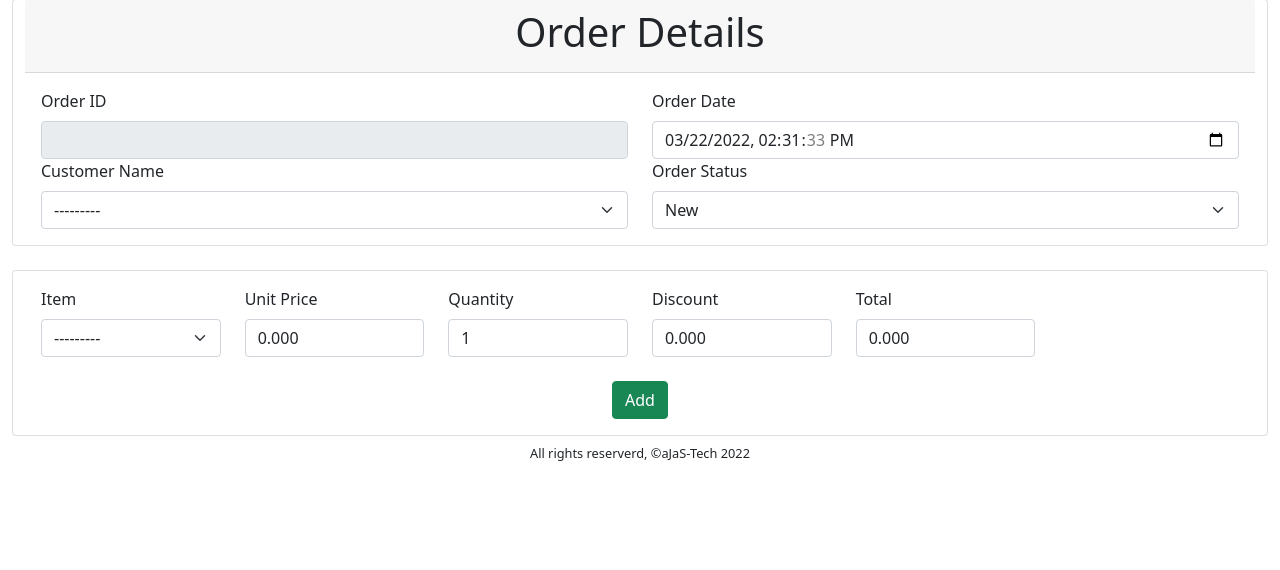
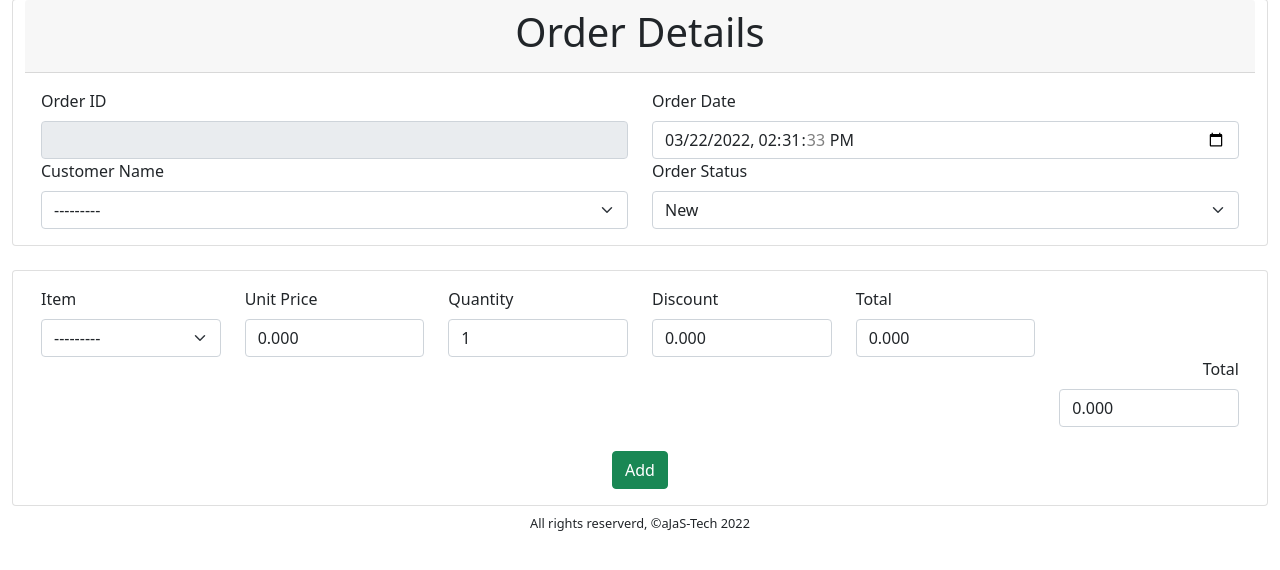
Before and after one commit to ajas91/inman, a Django app: page /order/new_order/ in a window 1280 px wide. Shown: the part 139-709 px from the top of the page. Run offline with Django 4.2, Linux system fonts and the light colour scheme; data that the repository does not hold is empty; some libraries are stand-ins or nearby versions.

Commit message:
change order detail template

```diff
--- a/template/orders/orderDetail.html
+++ b/template/orders/orderDetail.html
@@ -70,10 +70,18 @@
                     <label for="disc" class="form-label">Total</label>
                     {{orderLineForm.total_price}}
                 </div>
+            </div>
+
+            <div class="row">
+                <div class="col-10"></div>
+                <div class="col-2" style="text-align: right;">
+                    <label for="total" class="form-label">Total</label>
+                    {{orderForm.total}}
+                </div>
                 <div class="col-12"> <br></div>
                 {% if status == 'new' %}
                     <div class="col-12" style="text-align: center;">
-                        <input type="submit" name="update" class="btn btn-success" value="Add" form="orderLine">
+                        <input type="submit" name="update" class="btn btn-success" value="Add" form="order">
                     </div>
                 {% else %}
                     <div class="col-6">
```
